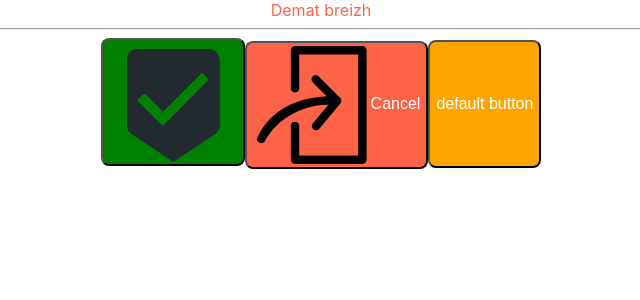
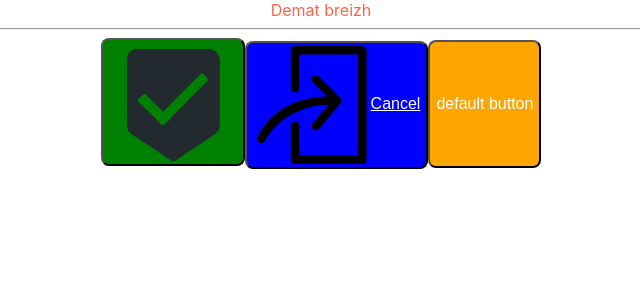
Before and after one commit to hengou/react_training, a React (Create React App) app: page / in a window 1280 px wide. Shown: the top 300 px of the page, without its empty margins (319-959 px from the left). Built offline with nearby package versions, Linux system fonts and the light colour scheme.

Commit message:
spread exmaple

```diff
--- a/src/App/App.tsx
+++ b/src/App/App.tsx
@@ -11,7 +11,7 @@ function App() {
         <Button bgColor="green">
           <img src="/img/ok_icon.png" alt="ok"/>
         </Button>
-        <Button bgColor="tomato">
+        <Button bgColor="tomato" style={{textDecoration:'underline', backgroundColor: 'blue'}}>
           {/* they are props.children */}
           <img src="/img/cancel_icon.png" alt="cancel"/>
           Cancel
--- a/src/App/components/Button/Button.css
+++ b/src/App/components/Button/Button.css
@@ -8,6 +8,10 @@
 
 .Button:hover{
     background-color: lightblue;
+}
+
+.Button.clicked{
+    box-shadow: ;
 }
 
 .Button.primary{
--- a/src/App/components/Button/Button.js
+++ b/src/App/components/Button/Button.js
@@ -10,7 +10,11 @@ const Button=(props)=>{
         type={props.type}
         // pass props to css style =>
         // first {} -> javascript snippet ; second {} -> javascript Object
-        style={{backgroundColor: props.bgColor}}>
+        // spread operator => verser props.style to current object container
+        // that's to say if backgroundColor defined in props.style,
+        // this one will replace the previous "backgroundColor: props.bgColor"
+        style={{backgroundColor: props.bgColor, ...props.style}}>
+        {/* style={props.style, ...{backgroundColor: props.bgColor}}> */}
             {props.children}
         </button>
     );
@@ -22,7 +26,8 @@ Button.propTypes={
     children:PropTypes.any.isRequired,
     type:PropTypes.any,
     classColor:PropTypes.string,
-    bgColor:PropTypes.string
+    bgColor:PropTypes.string,
+    style:PropTypes.object
 }
 // default props definition
 Button.defaultProps={
```
Also changed, not shown: notes/snippets.md (+1 -0 lines).
